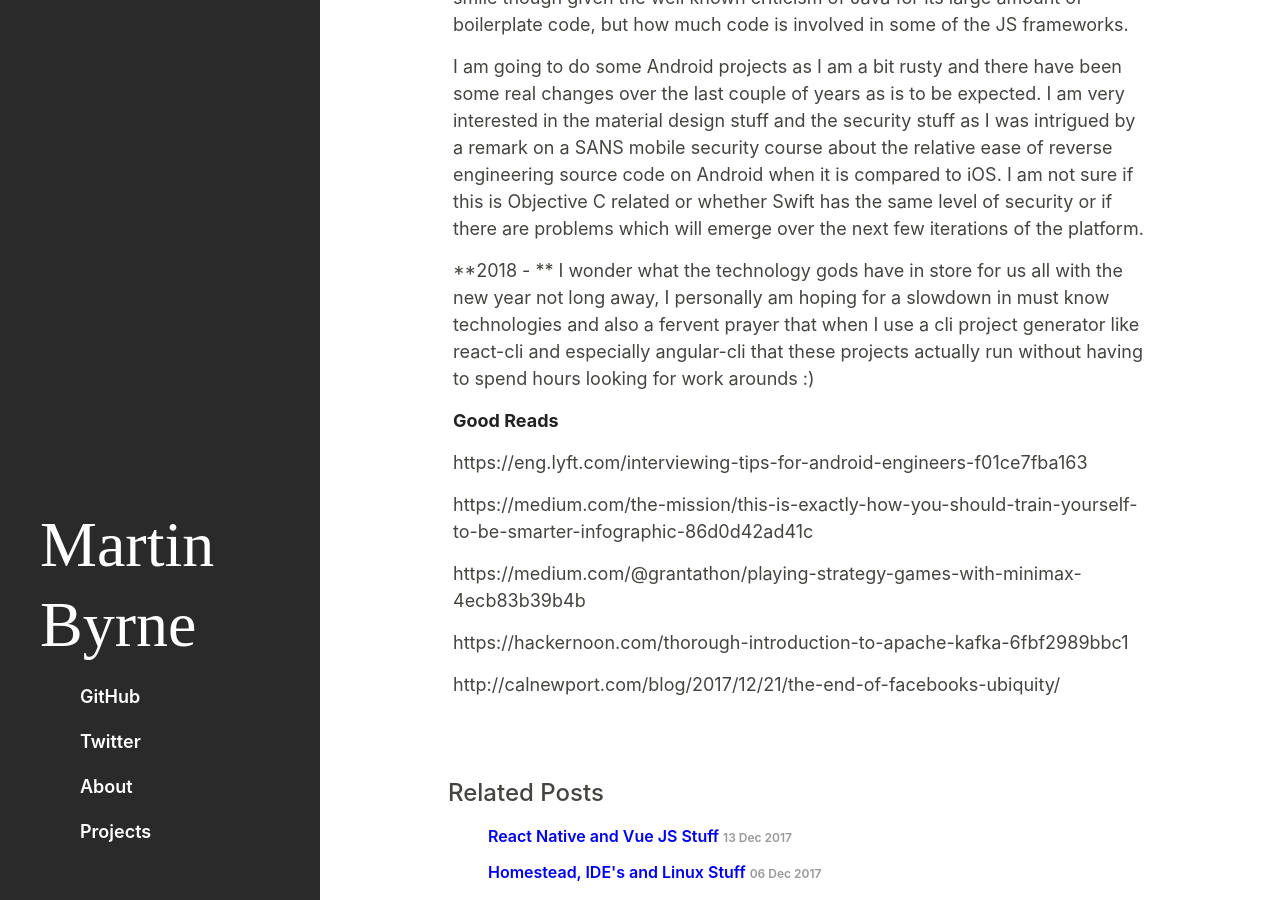
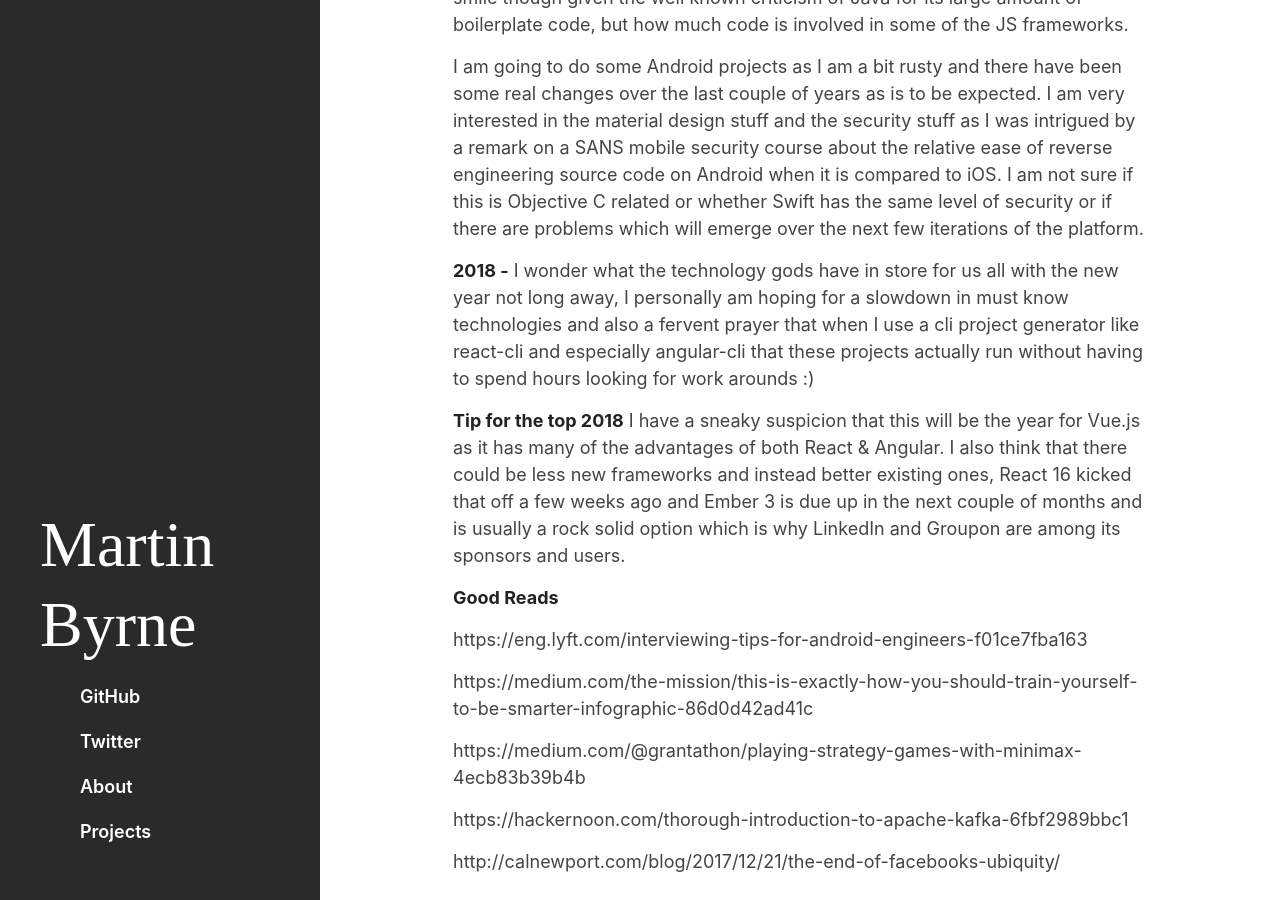
Before and after one commit to marb61a/marb61a.github.io, a Jekyll site: the page built from _posts/2017-12-22-Java-React-Native-Spring-Android.md, in a window 1280 px wide and 900 px high, scrolled down 572 px. Built offline with Jekyll 4.4.1, drawn with Linux system fonts in a browser that asks for light colours.

Commit message:
Update 2017-12-22-Java-React-Native-Spring-Android.md

```diff
--- a/_posts/2017-12-22-Java-React-Native-Spring-Android.md
+++ b/_posts/2017-12-22-Java-React-Native-Spring-Android.md
@@ -19,8 +19,7 @@
 **Java -**
   I have started to get back into Java somewhat over the last few weeks with using Android Studio and it has been a couple
   of years but I like the look  of the latest version of Spring. I will try out a few small projects, I did have a wry smile
-  though given the well known criticism of Java for its large amount of boilerplate code, but how much code is involved in some
-  of the JS frameworks.
+  though given the well known criticism of Java for its large amount of boilerplate code, but how much code is involved in     some of the JS frameworks.
 
   I am going to do some Android projects as I am a bit rusty and there have been some real changes over the last couple of
   years as is to be expected. I am very interested in the material design stuff and the security stuff as I was intrigued by
@@ -30,11 +29,18 @@
 
 
 
-**2018 - **
+**2018 -**
   I wonder what the technology gods have in store for us all with the new year not long away, I personally am hoping for
   a slowdown in must know technologies and also a fervent prayer that when I use a cli project generator like react-cli
   and especially angular-cli that these projects actually run without having to spend hours looking for work arounds :)
 
+
+
+**Tip for the top 2018**
+  I have a sneaky suspicion that this will be the year for Vue.js as it has many of the advantages of both React & Angular.
+  I also think that there could be less new frameworks and instead better existing ones, React 16 kicked that off a few weeks
+  ago and Ember 3 is due up in the next couple of months and is usually a rock solid option which is why LinkedIn and
+  Groupon are among its sponsors and users.
 
 
 **Good Reads**
```
